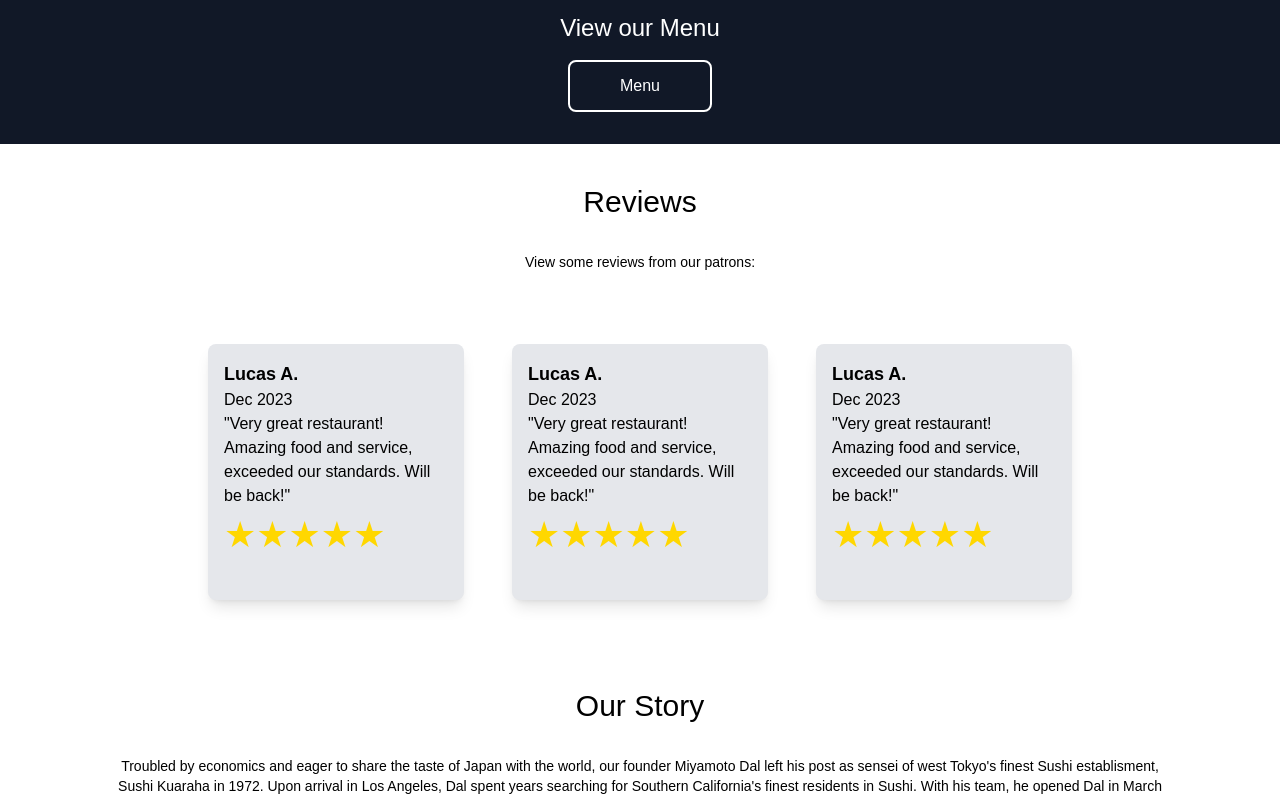
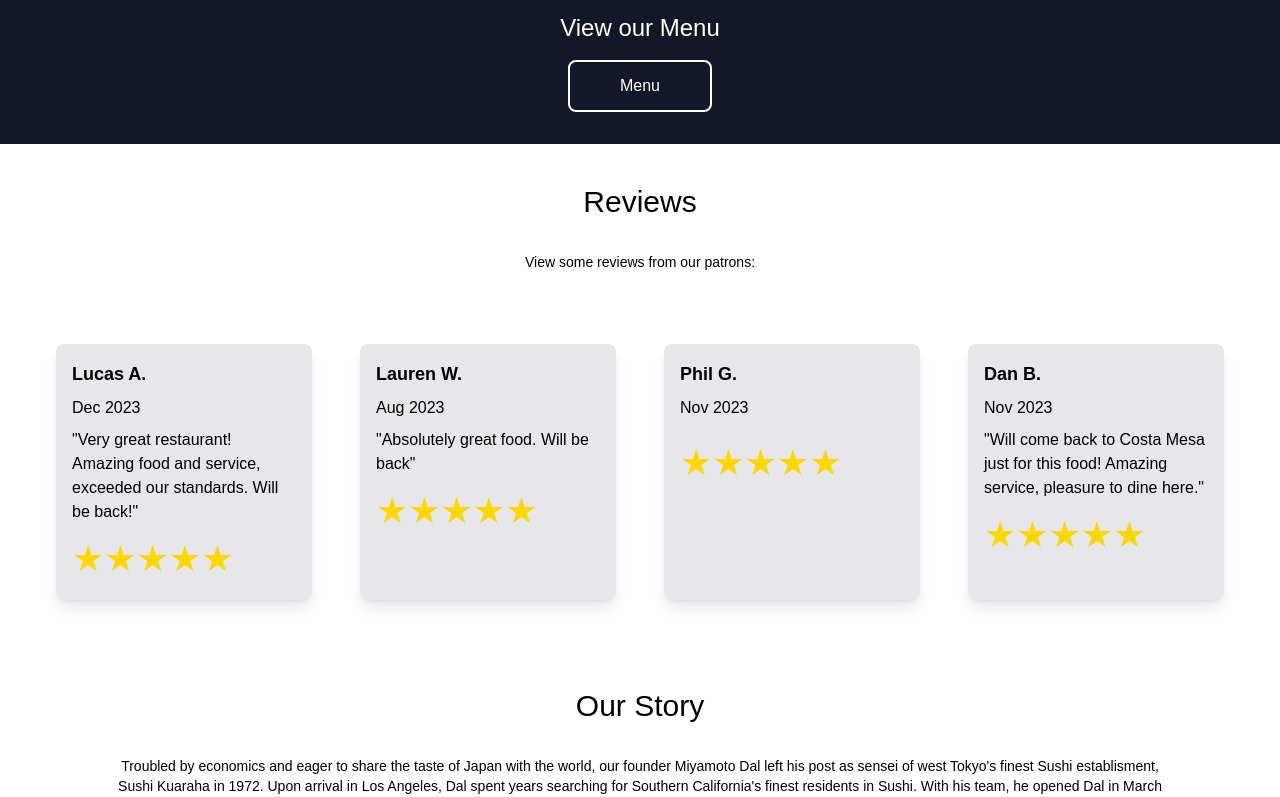
Before and after one commit to lucas-amberg/next-restaurant, a Next.js app: page / in a window 1280 px wide. Shown: the part 528-1325 px from the top of the page. Built offline with nearby package versions, Linux system fonts and the light colour scheme; a web font is replaced by a local one.

Commit message:
Set up reviews

```diff
--- a/app/ui/layout/homepage-components/reviews/Reviews.tsx
+++ b/app/ui/layout/homepage-components/reviews/Reviews.tsx
@@ -13,10 +13,10 @@ type ReviewProp = {
 function Review({name, date, reviewContent, rating}: ReviewProp) {
 
   return(
-    <div className="bg-gray-200 w-64 h-64 p-4 shadow-lg rounded-lg flex flex-col">
+    <div className="bg-gray-200 w-64 h-64 p-4 shadow-lg rounded-lg flex gap-2 flex-col">
       <h1 className="text-lg font-bold">{name}</h1>
       <h2>{date}</h2>
-      <p>{`"${reviewContent}"`}</p>
+      <p>{reviewContent === '' ? '' : `"${reviewContent}"`}</p>
       <ReactStars value={rating} count={5} edit={false} size={36}/>
     </div>
   )
@@ -29,8 +29,9 @@ export default function Reviews() {
       <HeaderDesc header="Reviews" description="View some reviews from our patrons:"/>
       <div className="flex flex-wrap gap-12 w-screen p-8 items-center justify-center">
         <Review name="Lucas A." date="Dec 2023" reviewContent="Very great restaurant! Amazing food and service, exceeded our standards. Will be back!" rating={5}/>
-        <Review name="Lucas A." date="Dec 2023" reviewContent="Very great restaurant! Amazing food and service, exceeded our standards. Will be back!" rating={5}/>
-        <Review name="Lucas A." date="Dec 2023" reviewContent="Very great restaurant! Amazing food and service, exceeded our standards. Will be back!" rating={5}/>
+        <Review name="Lauren W." date="Aug 2023" reviewContent="Absolutely great food. Will be back" rating={5}/>
+        <Review name="Phil G." date="Nov 2023" reviewContent="" rating={5}/>
+        <Review name="Dan B." date="Nov 2023" reviewContent="Will come back to Costa Mesa just for this food! Amazing service, pleasure to dine here." rating={5}/>
       </div>
     </div>
   )
```
